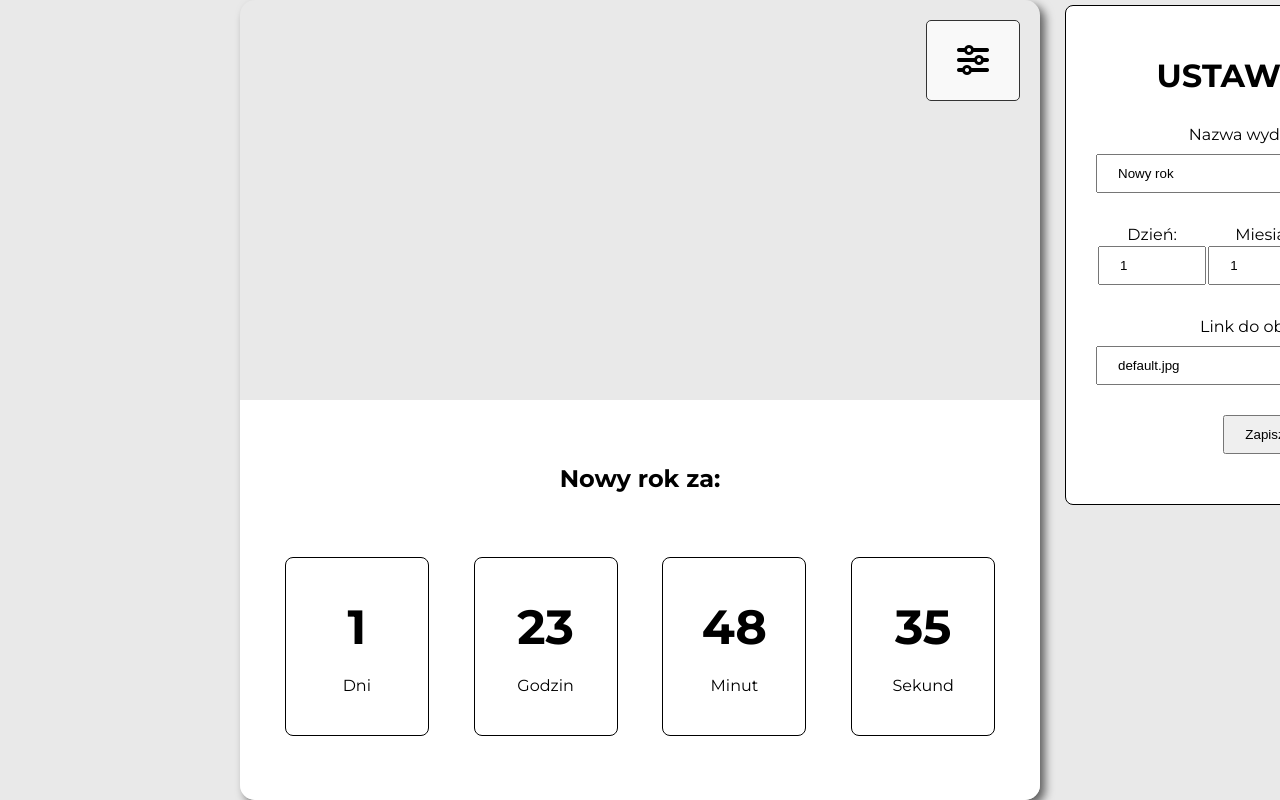
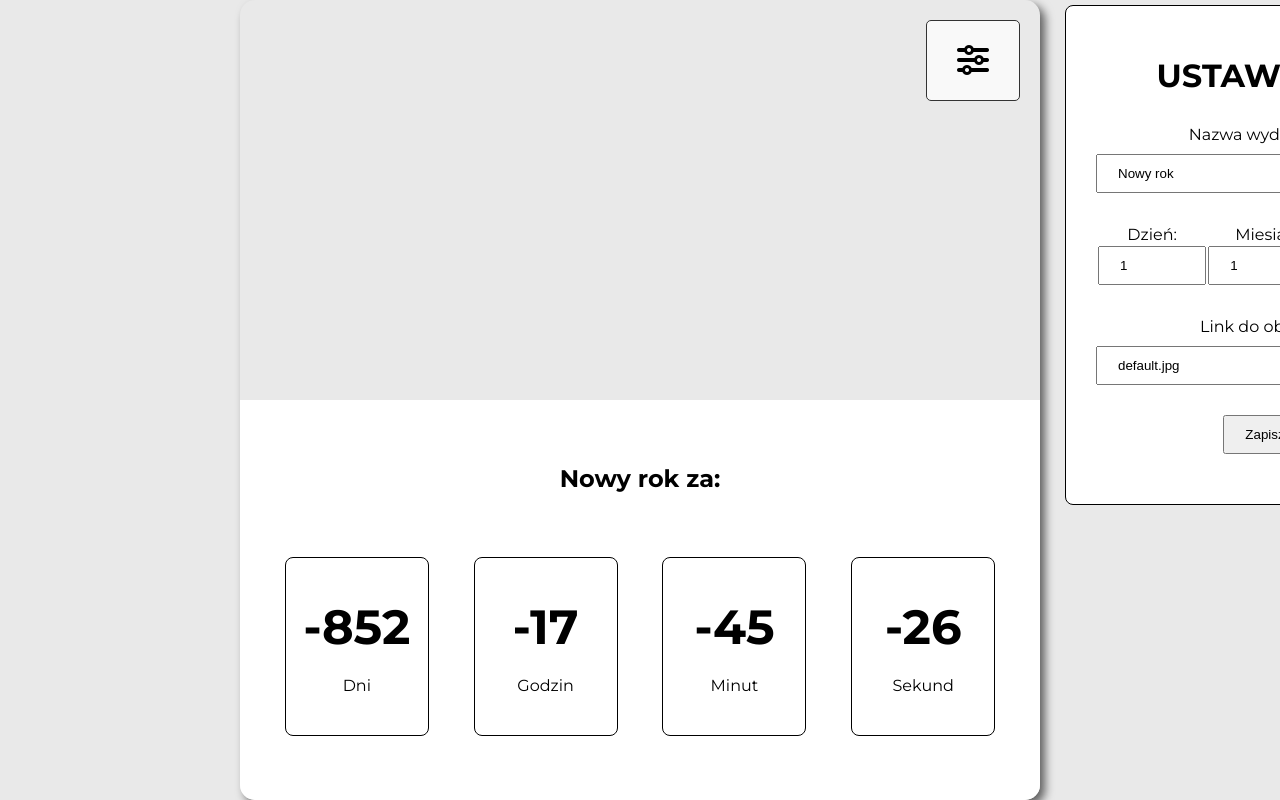
Before and after one commit to cybulskikacper/10JS-Projects, a plain HTML site: page Czaso-odliczator/index.html in a window 1280 px wide. Shown: the top 800 px of the page. Drawn offline with Linux system fonts and the light colour scheme.

Commit message:
time goes down automatically

```diff
--- a/Czaso-odliczator/script.js
+++ b/Czaso-odliczator/script.js
@@ -19,14 +19,25 @@ let userTime
 
 const setTime = () => {
 	const currentTime = new Date()
+	const result = userTime - currentTime
+
+	const days = Math.floor(result / 1000 / 60 / 60 / 24)
+	const hours = Math.floor(result / 1000 / 60 / 60) % 24
+	const minutes = Math.floor(result / 1000 / 60) % 60
+	const seconds = Math.floor(result / 1000) % 60
+
+	daysCount.textContent = days
+	hoursCount.textContent = hours
+	minutesCount.textContent = minutes
+	secondsCount.textContent = seconds
 }
 
 const appUpdate = () => {
 	eventSpan.textContent = eventName.value
 	userTime = new Date(`${eventMonth.value} ${eventDay.value} ${eventYear.value}`)
-	console.log(userTime)
-
 	imageSection.style.backgroundImage = `url(${eventImage.value})`
+	setTime()
+	setInterval(setTime, 1000)
 }
 
 settingsBtn.addEventListener('click', () => {
@@ -34,3 +45,5 @@ settingsBtn.addEventListener('click', () => {
 })
 
 saveBtn.addEventListener('click', appUpdate)
+appUpdate()
+setInterval(setTime, 1000)
--- a/Czaso-odliczator/style.css
+++ b/Czaso-odliczator/style.css
@@ -62,6 +62,8 @@ body {
 	background-color: #fff;
 	z-index: 100;
 }
+
+
 
 h3 {
 	font-size: 24px;
```
